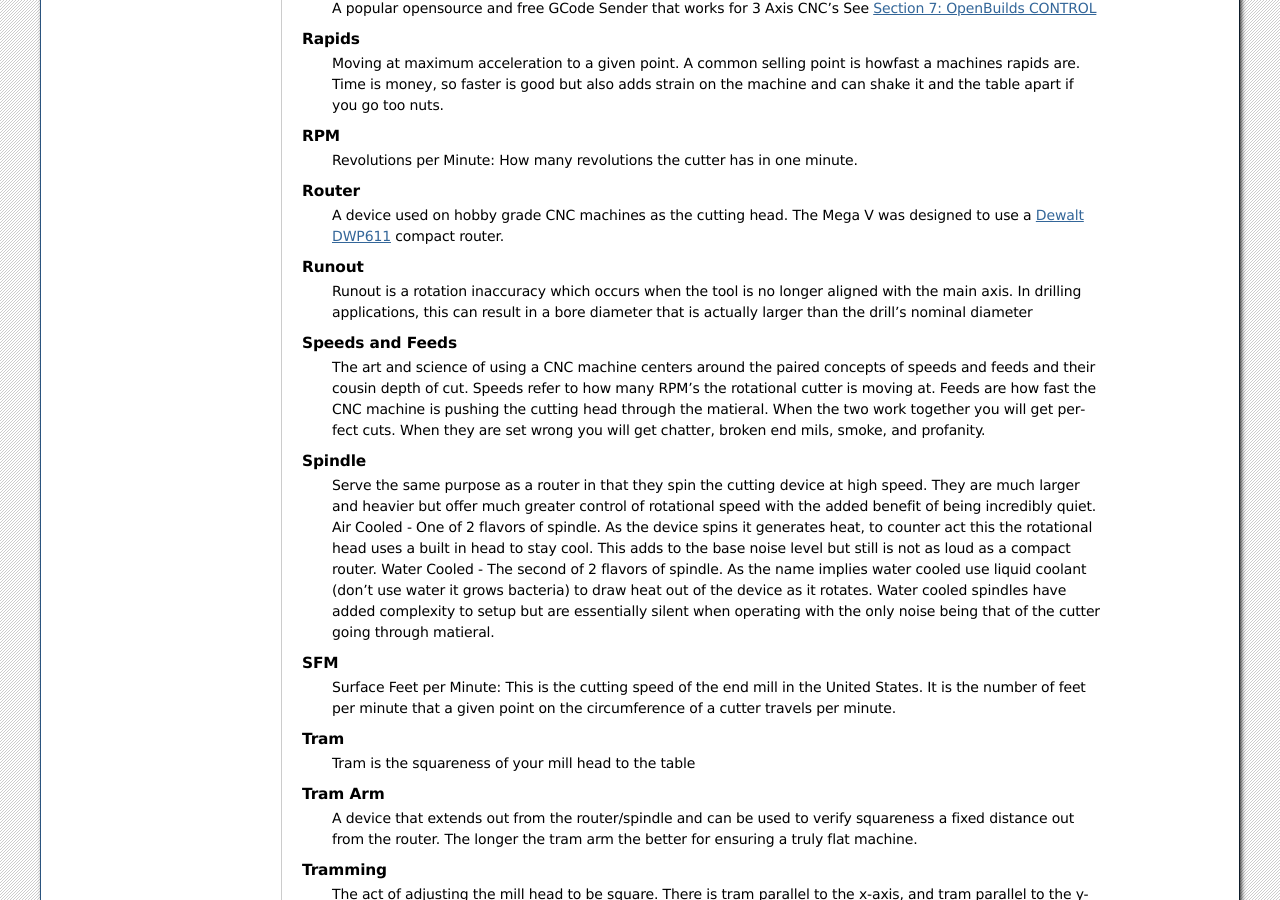
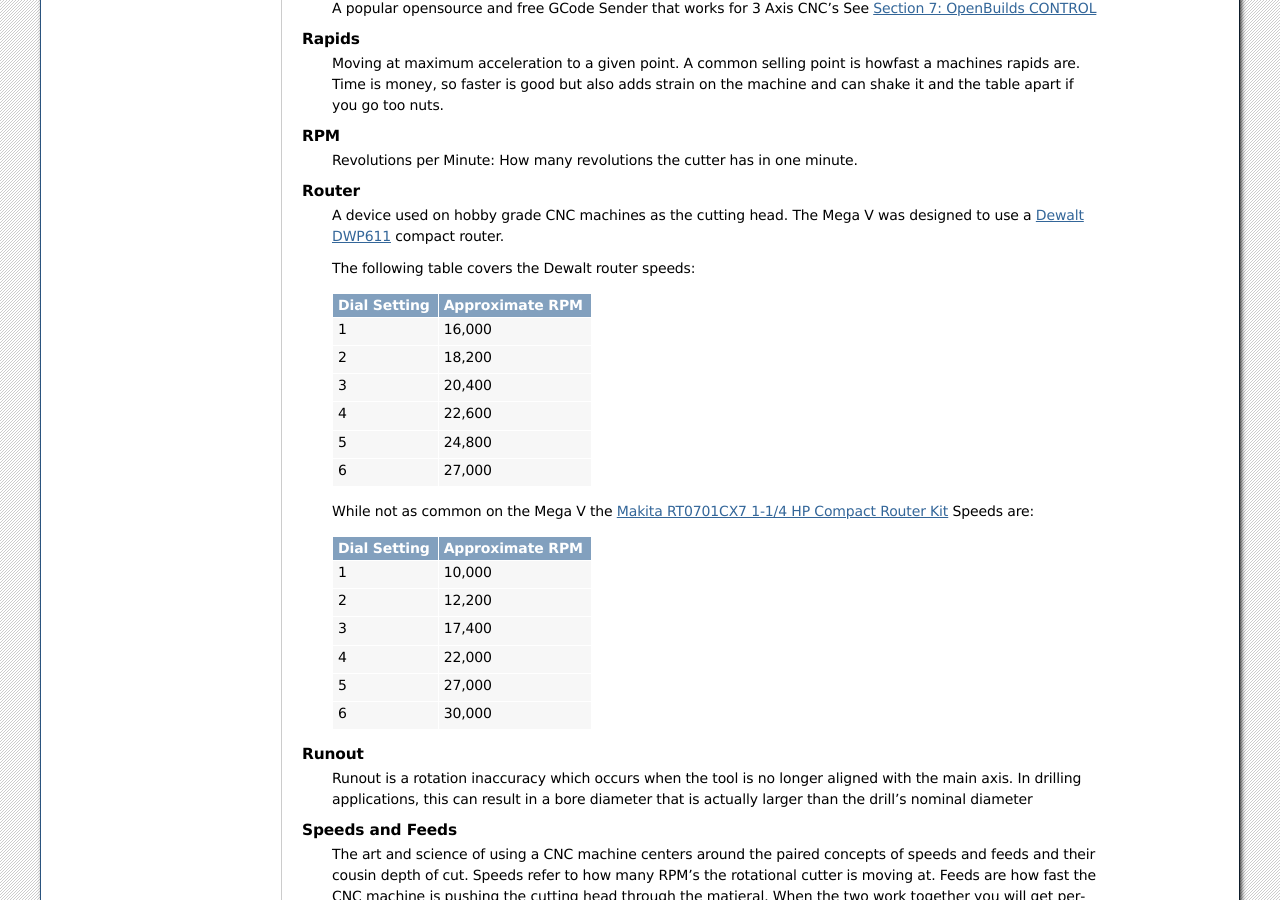
Before and after one commit to mattgam/MillRightMegaVDocs, a Sphinx documentation site: the page built from source/waiting_for_delivery_section_01_cnc_terminology/index.rst, in a window 1280 px wide and 900 px high, scrolled down 3844 px. Built offline with Sphinx 7.4.7, drawn with Linux system fonts in a browser that asks for light colours.

Commit message:
Added router dial speeds to the glossary.   Need to make a dedicated section on speeds and feeds

```diff
--- a/source/waiting_for_delivery_section_01_cnc_terminology/index.rst
+++ b/source/waiting_for_delivery_section_01_cnc_terminology/index.rst
@@ -125,6 +125,43 @@
    Router
       A device used on hobby grade CNC machines as the cutting head. The Mega V was designed to use a `Dewalt DWP611 <https://www.dewalt.com/products/power-tools/routers-planers-and-joiners/routers/114-hp-max-torque-variable-speed-compact-router/dwp611>`_ compact router.
 
+      The following table covers the Dewalt router speeds:
+
+      +--------------+-----------------+
+      | Dial Setting | Approximate RPM |
+      +==============+=================+
+      |      1       |      16,000     |
+      +--------------+-----------------+
+      |      2       |      18,200     |
+      +--------------+-----------------+
+      |      3       |      20,400     |
+      +--------------+-----------------+
+      |      4       |      22,600     |
+      +--------------+-----------------+
+      |      5       |      24,800     |
+      +--------------+-----------------+
+      |      6       |      27,000     |
+      +--------------+-----------------+
+
+      While not as common on the Mega V the `Makita RT0701CX7 1-1/4 HP Compact Router Kit <https://www.amazon.com/gp/product/B00HAQMHEO/>`_  Speeds are:
+
+      +--------------+-----------------+
+      | Dial Setting | Approximate RPM |
+      +==============+=================+
+      |      1       |      10,000     |
+      +--------------+-----------------+
+      |      2       |      12,200     |
+      +--------------+-----------------+
+      |      3       |      17,400     |
+      +--------------+-----------------+
+      |      4       |      22,000     |
+      +--------------+-----------------+
+      |      5       |      27,000     |
+      +--------------+-----------------+
+      |      6       |      30,000     |
+      +--------------+-----------------+
+
+
    Runout
       Runout is a rotation inaccuracy which occurs when the tool is no longer aligned with the main axis. In drilling applications, this can result in a bore diameter that is actually larger than the drill’s nominal diameter
 
```
